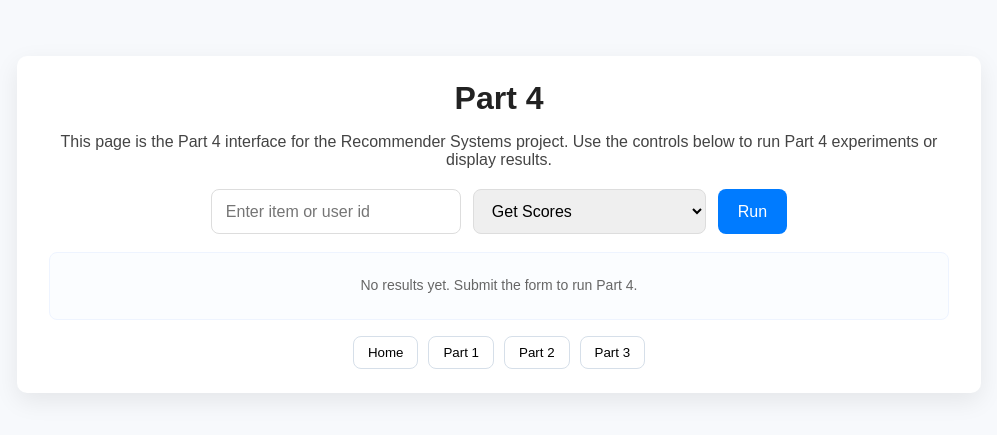
After one commit to MasoodAhmadi/recommenderSystemProject, a Flask app: template app/templates/part4.html in a window 1280 px wide. The commit adds this page. Shown: the top 435 px of the page, without its empty margins (141-1138 px from the left). Run offline with Flask 3, Linux system fonts and the light colour scheme; the template is opened without the code that fills it, so the values that code supplies are empty; parts of the project's set-up code (start-up, migrations or seed data) failed here and were passed over.

Commit message:
part4 is ready

```diff
--- a/app/route.py
+++ b/app/route.py
@@ -4,6 +4,7 @@ from flask import Blueprint,render_template
 from app.rating import index
 from app.sequential import sequential
 from app.diversity import show_diversity
+from app.counterfactual import counterfactual
 
 # Create blueprint
 main_bp = Blueprint("main", __name__)
@@ -26,3 +27,7 @@ def part2():
 @main_bp.route("/part3", methods=["GET", "POST"])
 def part3():
     return show_diversity()
+
+@main_bp.route("/part4", methods=["GET", "POST"])
+def part4():
+    return counterfactual()
--- a/app/templates/index.html
+++ b/app/templates/index.html
@@ -69,6 +69,7 @@
         <button onclick="window.location.href='{{ url_for('main.part1') }}'">Part 1</button>
         <button onclick="window.location.href='{{ url_for('main.part2') }}'">Part 2</button>
         <button onclick="window.location.href='{{ url_for('main.part3') }}'">Part 3</button>
+        <button onclick="window.location.href='{{ url_for('main.part4') }}'">Part 4</button>
     </div>
 </body>
 
--- /dev/null
+++ b/app/templates/part4.html
@@ -0,0 +1,129 @@
+<!DOCTYPE html>
+<html lang="en">
+
+<head>
+    <meta charset="UTF-8">
+    <meta name="viewport" content="width=device-width, initial-scale=1.0">
+    <title>Part 4 - Recommender Systems</title>
+    <style>
+        body {
+            font-family: Arial, sans-serif;
+            display: flex;
+            flex-direction: column;
+            align-items: center;
+            padding: 24px;
+            background-color: #f7f9fc;
+            color: #222;
+        }
+
+        .container {
+            width: 100%;
+            max-width: 900px;
+            background: white;
+            padding: 24px 32px;
+            border-radius: 10px;
+            box-shadow: 0 8px 24px rgba(0, 0, 0, 0.08);
+            margin-top: 24px;
+        }
+
+        h1 {
+            margin: 0 0 12px 0;
+            text-align: center;
+        }
+
+        p.description {
+            color: #444;
+            text-align: center;
+            margin-bottom: 20px;
+        }
+
+        form.controls {
+            display: flex;
+            gap: 12px;
+            justify-content: center;
+            margin-bottom: 18px;
+            flex-wrap: wrap;
+        }
+
+        input[type="text"], select {
+            padding: 12px 14px;
+            border: 1px solid #ddd;
+            border-radius: 8px;
+            min-width: 220px;
+            font-size: 16px;
+        }
+
+        button.action {
+            padding: 12px 20px;
+            border: none;
+            background: #007BFF;
+            color: white;
+            border-radius: 8px;
+            cursor: pointer;
+            font-size: 16px;
+        }
+
+        button.action:hover { background:#0056b3 }
+
+        .results {
+            margin-top: 18px;
+            padding: 12px;
+            border-radius: 8px;
+            background: #fbfdff;
+            border: 1px solid #eef4ff;
+        }
+
+        .nav-row {
+            display: flex;
+            gap: 10px;
+            justify-content: center;
+            margin-top: 16px;
+            flex-wrap: wrap;
+        }
+
+        .nav-row button {
+            padding: 8px 14px;
+            border-radius: 8px;
+            border: 1px solid #d6dfe9;
+            background: white;
+            cursor: pointer;
+        }
+
+        .note { font-size: 14px; color:#666; text-align:center; margin-top:12px }
+    </style>
+</head>
+
+<body>
+    <div class="container">
+        <h1>Part 4</h1>
+        <p class="description">This page is the Part 4 interface for the Recommender Systems project. Use the controls below to run Part 4 experiments or display results.</p>
+
+        <form class="controls" method="post" action="{{ url_for('main.part4') }}">
+            <input type="text" name="query" placeholder="Enter item or user id" />
+            <select name="mode">
+                <option value="score">Get Scores</option>
+                <option value="explain">Explain Recommendation</option>
+                <option value="diversity">Diversity Metrics</option>
+            </select>
+            <button type="submit" class="action">Run</button>
+        </form>
+
+        <div class="results">
+            {% if result is defined %}
+            <h3>Results</h3>
+            <pre>{{ result }}</pre>
+            {% else %}
+            <p class="note">No results yet. Submit the form to run Part 4.</p>
+            {% endif %}
+        </div>
+
+        <div class="nav-row">
+            <button onclick="window.location.href='{{ url_for('main.index') }}'">Home</button>
+            <button onclick="window.location.href='{{ url_for('main.part1') }}'">Part 1</button>
+            <button onclick="window.location.href='{{ url_for('main.part2') }}'">Part 2</button>
+            <button onclick="window.location.href='{{ url_for('main.part3') }}'">Part 3</button>
+        </div>
+    </div>
+</body>
+
+</html>
```
Also changed, not shown: app/counterfactual.py (added, +125 -0 lines), app/templates/counterfactual.html (added, +82 -0 lines).
